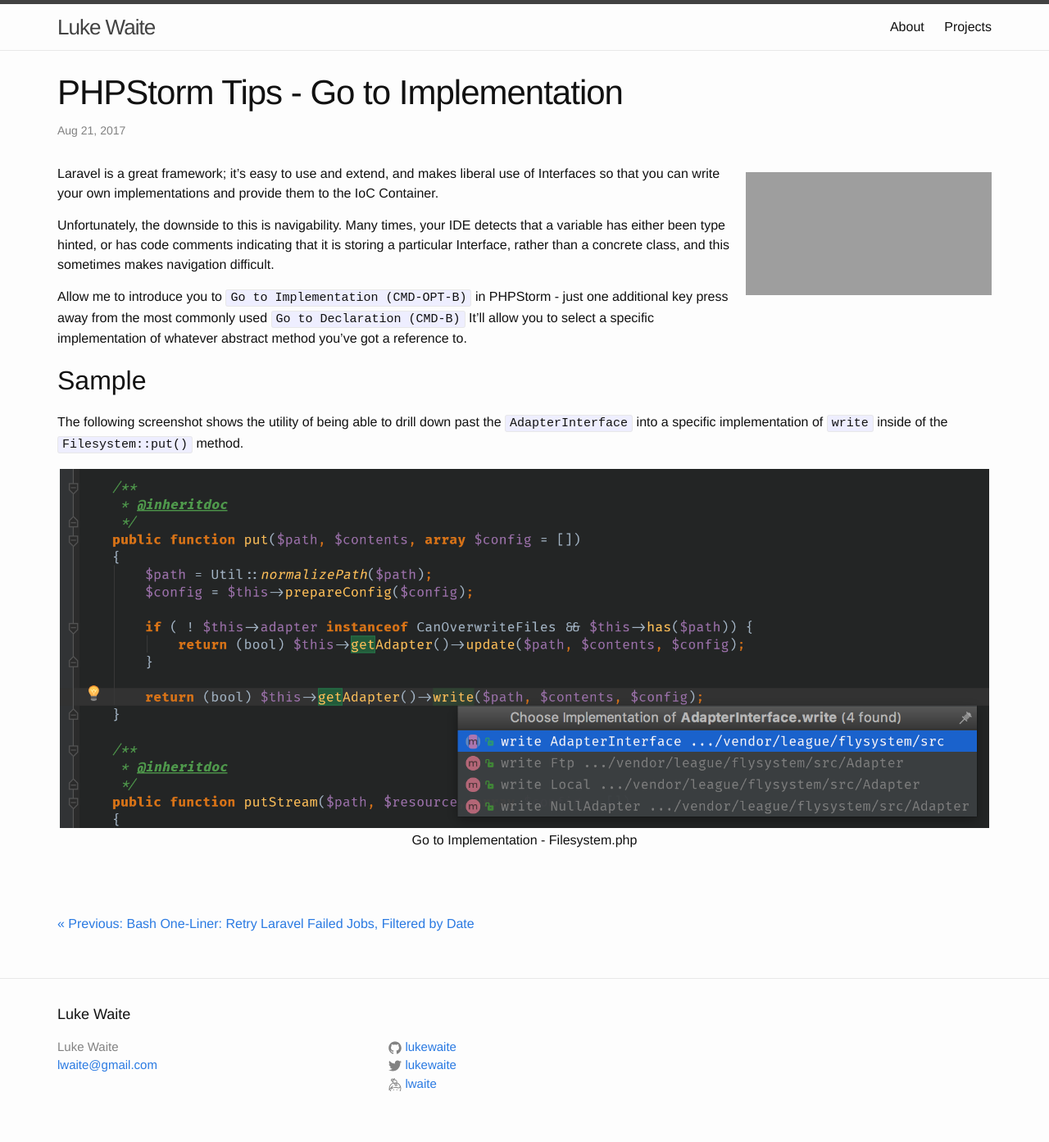
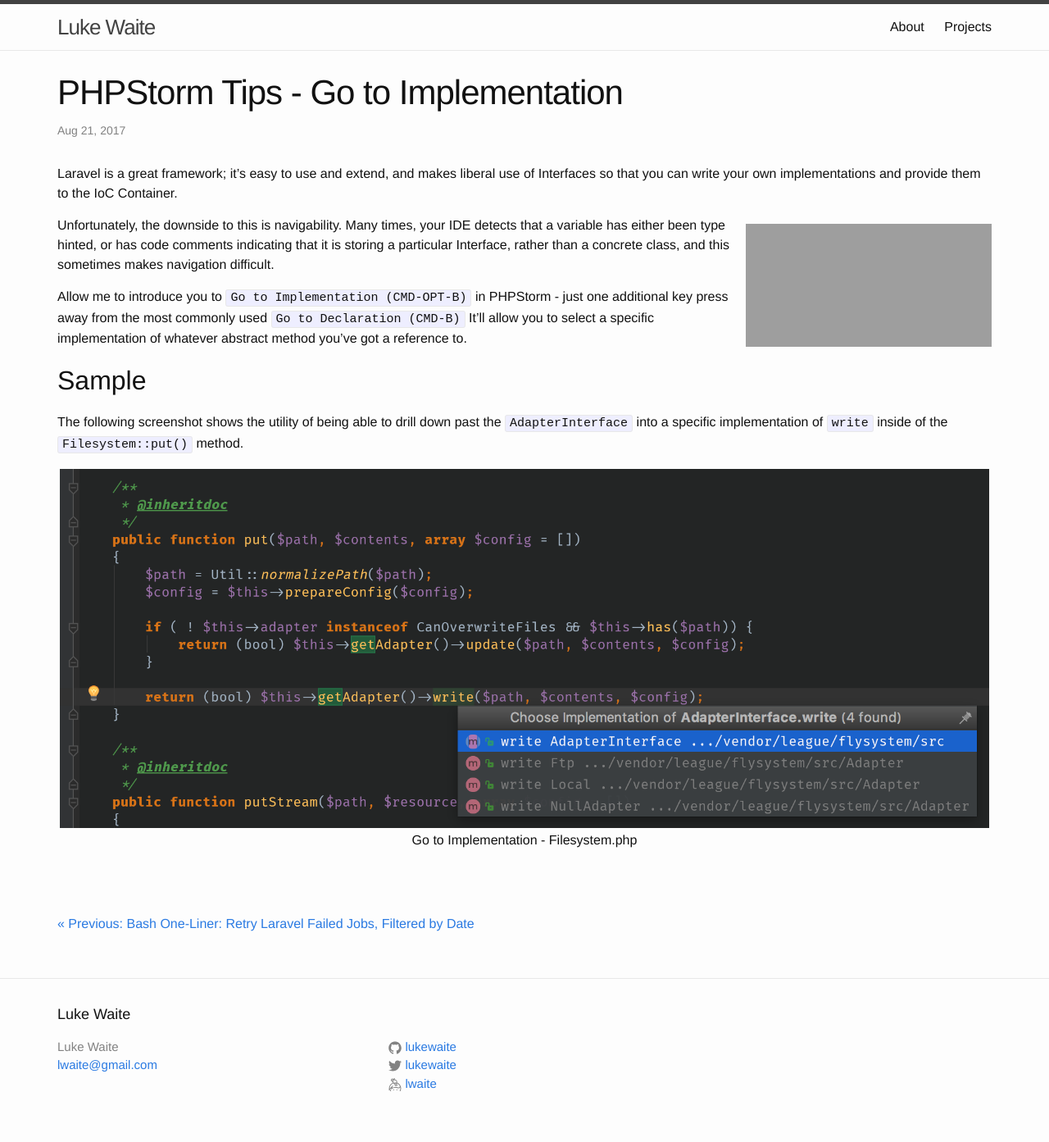
Before and after one commit to lukewaite/lukewaite.github.io, a Jekyll site: the page built from _posts/2017-08-21-phpstorm-go-to-implementation.markdown, in a window 1280 px wide. Shown: the whole page at 82% size. Built offline with Jekyll 4.4.1, drawn with Linux system fonts in a browser that asks for light colours; comment, search, counter and statistics services are not loaded; grey boxes are pictures that could not be loaded.

Commit message:
Fix formatting

```diff
--- a/_posts/2017-08-21-phpstorm-go-to-implementation.markdown
+++ b/_posts/2017-08-21-phpstorm-go-to-implementation.markdown
@@ -4,11 +4,11 @@
 date:   2017-08-21 22:00:00
 categories: phpstorm tip laravel ide
 ---
-{% include youtube.html video="C0ZExLjMawo" style="float:right" %}
-
 Laravel is a great framework; it's easy to use and extend, and makes liberal
 use of Interfaces so that you can write your own implementations and provide
 them to the IoC Container.
+
+{% include youtube.html video="C0ZExLjMawo" style="float:right" %}
 
 Unfortunately, the downside to this is navigability. Many times, your IDE detects
 that a variable has either been type hinted, or has code comments indicating that
```
